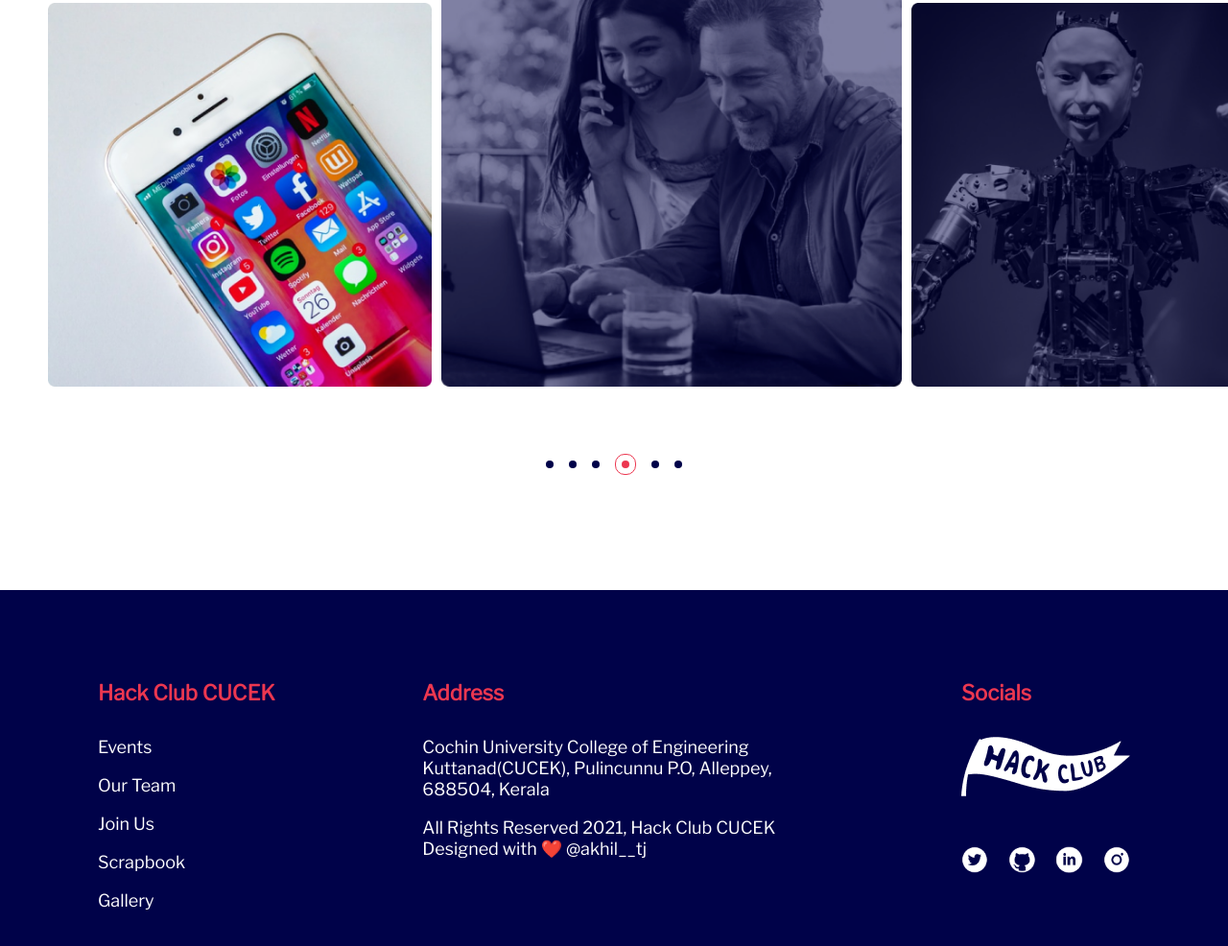
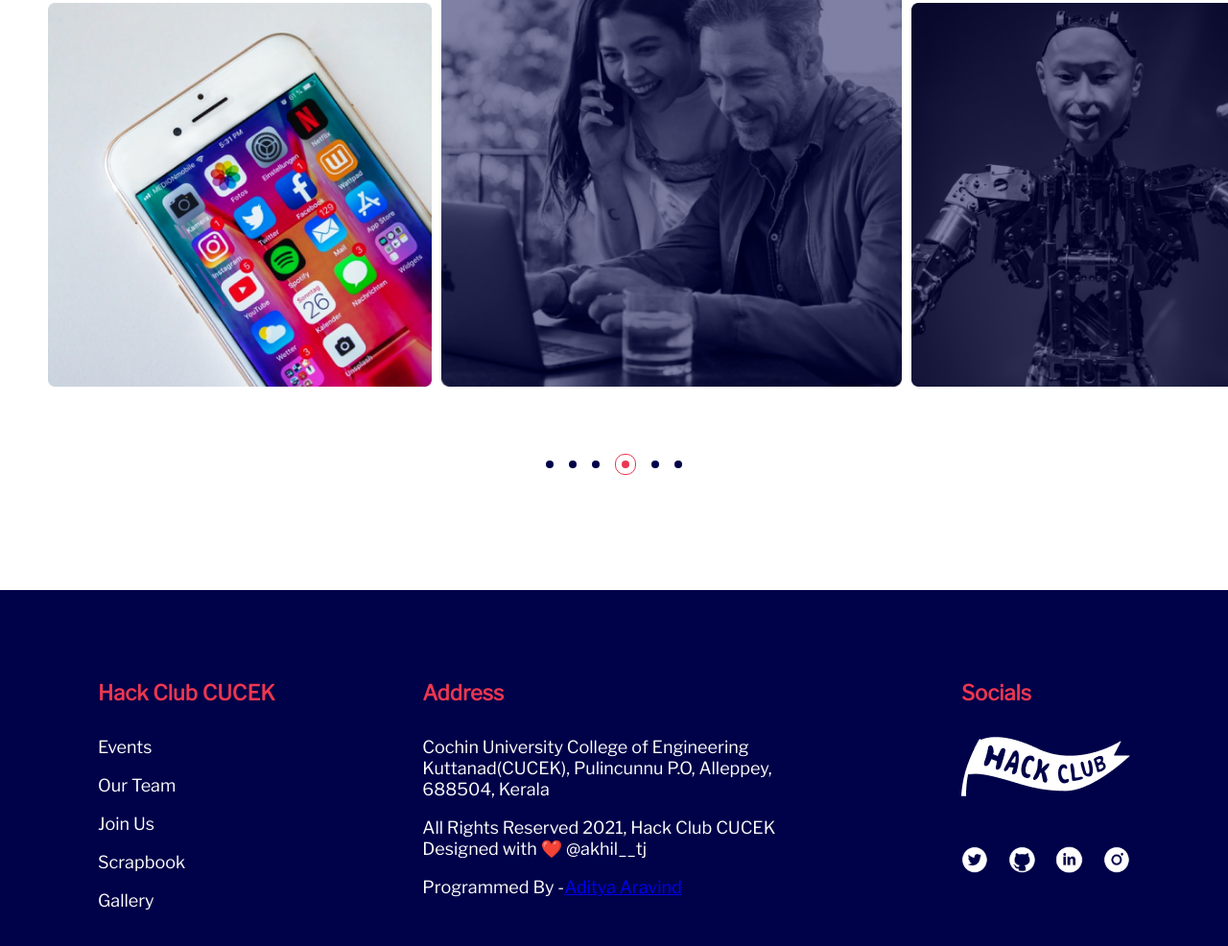
Before and after one commit to hackclub-cucek/v4, a Gatsby site: page / in a window 1280 px wide. Shown: the part 6058-7044 px from the top of the page at 96% size. Built offline with nearby package versions, Linux system fonts and the light colour scheme; Gatsby itself is replaced by a stand-in of ours.

Commit message:
Footer modification

```diff
--- a/src/components/FooterDesktop.js
+++ b/src/components/FooterDesktop.js
@@ -23,6 +23,10 @@
         </p>
         <p className={css(styles.text)}>
           All Rights Reserved 2021, Hack Club CUCEK Designed with ❤️ @akhil__tj
+        </p>
+        <p className={css(styles.text)}>
+          Programmed By -
+          <a href="https://github.com/superRaptor911">Aditya Aravind</a>
         </p>
       </div>
 
```
